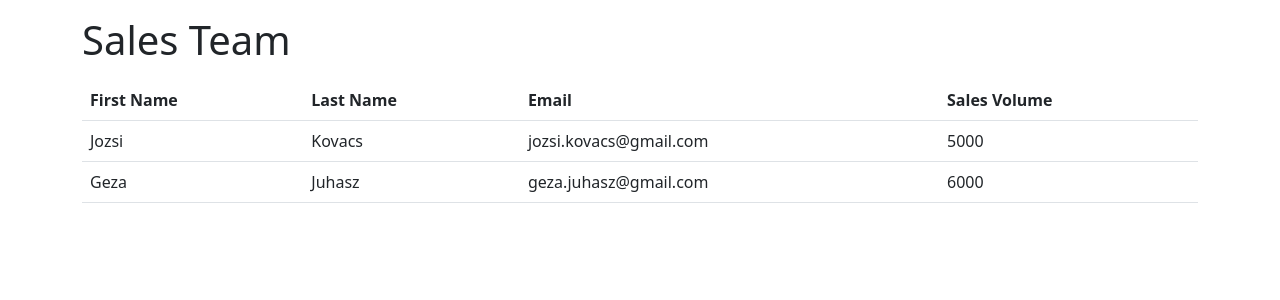
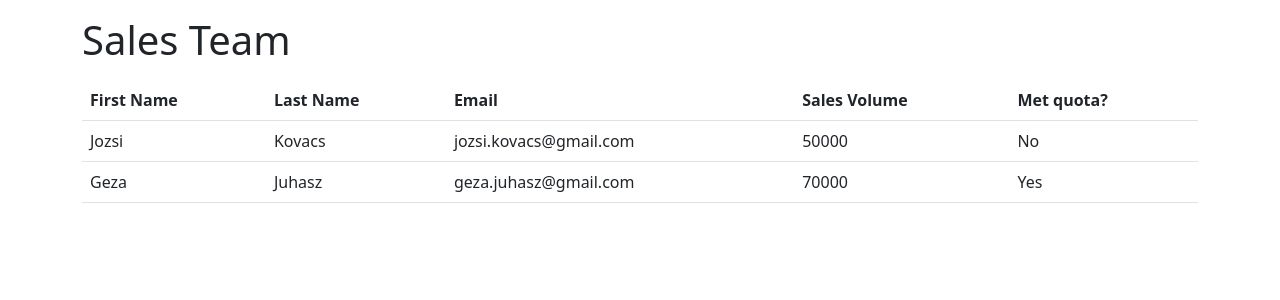
Before and after one commit to b-partos/udemy-full-stack-angular-spring-boot-tutorial, an Angular app: page / in a window 1280 px wide. Shown: the top 300 px of the page. Built offline with nearby package versions, Linux system fonts and the light colour scheme.

Commit message:
Conditional formatting added to table.

```diff
--- a/src/app/sales-person-list/sales-person-list-bootstrap.component.html
+++ b/src/app/sales-person-list/sales-person-list-bootstrap.component.html
@@ -5,12 +5,19 @@
       <th>Last Name</th>
       <th>Email</th>
       <th>Sales Volume</th>
+      <th>Met quota?</th>
     </tr>
     <tr *ngFor="let tempSalesPerson of salesPersonList">
       <td>{{ tempSalesPerson.firstName }}</td>
       <td>{{ tempSalesPerson.lastName }}</td>
       <td>{{ tempSalesPerson.email }}</td>
       <td>{{ tempSalesPerson.salesVolume }}</td>
+      <td>
+        <div *ngIf="tempSalesPerson.salesVolume > 60000; else myElseBlock">
+          Yes
+        </div>
+        <ng-template #myElseBlock>No</ng-template>
+      </td>
     </tr>
   </thead>
 </table>
--- a/src/app/sales-person-list/sales-person-list.component.ts
+++ b/src/app/sales-person-list/sales-person-list.component.ts
@@ -9,8 +9,8 @@ import { SalesPerson } from './sales-person';
 export class SalesPersonListComponent implements OnInit {
 
   salesPersonList: SalesPerson[] = [
-    new SalesPerson("Jozsi", "Kovacs", "jozsi.kovacs@gmail.com" ,  5000),
-    new SalesPerson("Geza", "Juhasz", "geza.juhasz@gmail.com" ,  6000)
+    new SalesPerson("Jozsi", "Kovacs", "jozsi.kovacs@gmail.com" ,  50000),
+    new SalesPerson("Geza", "Juhasz", "geza.juhasz@gmail.com" ,  70000)
   ];
 
   constructor() { }
```
